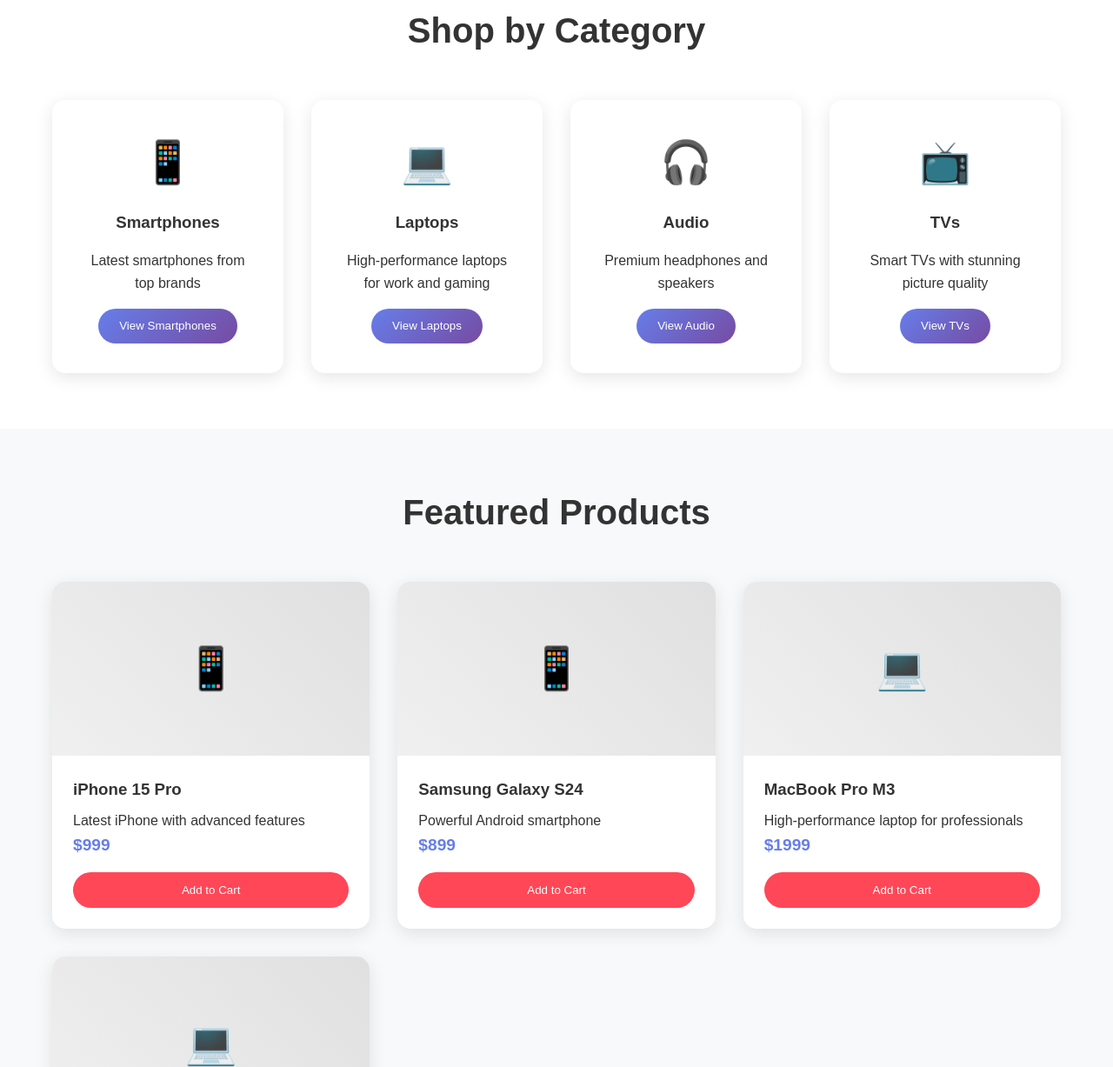
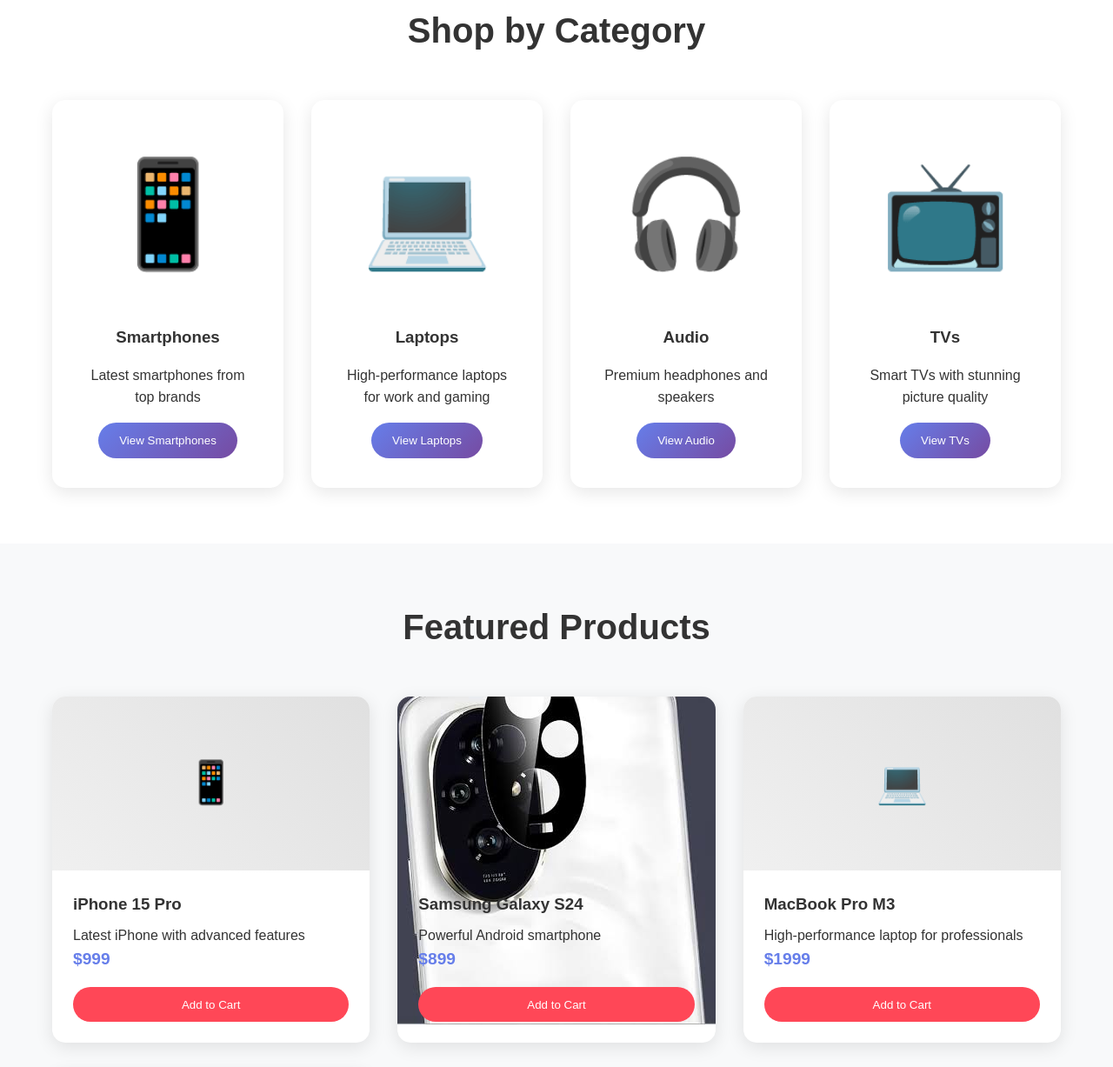
Before and after one commit to wahababdulc/TechZone, a plain HTML site: page index.html in a window 1280 px wide. Shown: the part 846-2073 px from the top of the page at 87% size. Drawn offline with Linux system fonts and the light colour scheme.

Commit message:
first commit

```diff
--- a/index.html
+++ b/index.html
@@ -29,7 +29,7 @@
                 <p>Your one-stop destination for the latest electronics</p>
 
                 <!-- ✅ my Picture Added -->
-                <img src="image/wpic2.jpeg" alt="Wahab" class="hero-img">
+                <img src="image/wpic6.jpeg" alt="Wahab" class="hero-img">
 
                 <button class="cta-button" onclick="window.location.href='products.html'">
                     Shop Now
--- a/script.js
+++ b/script.js
@@ -9,12 +9,12 @@ const products = [
         description: "Latest iPhone with advanced features"
     },
     {
-        id: 2,
-        name: "Samsung Galaxy S24",
-        price: 899,
-        category: "smartphones",
-        image: "📱",
-        description: "Powerful Android smartphone"
+         id: 2,
+    name: "Samsung Galaxy S24",
+    price: 899,
+    category: "smartphones",
+    image: "image/wpic2.jpeg",  // ✅ UPDATED LINE
+    description: "Powerful Android smartphone"
     },
     {
         id: 3,
@@ -111,6 +111,7 @@ function loadAllProducts() {
 }
 
 // Create product card HTML
+/*
 function createProductCard(product) {
     return `
         <div class="product-card" data-category="${product.category}">
@@ -125,7 +126,31 @@ function createProductCard(product) {
             </div>
         </div>
     `;
+}*/
+
+function createProductCard(product) {
+    const isEmoji = !product.image.includes('.'); // if there's no dot (.), it's probably an emoji
+
+    const imageHTML = isEmoji
+        ? `<div class="product-image" style="font-size: 3rem;">${product.image}</div>`
+        : `<div class="product-image"><img src="${product.image}" alt="${product.name}" /></div>`;
+
+    return `
+        <div class="product-card" data-category="${product.category}">
+            ${imageHTML}
+            <div class="product-info">
+                <h3>${product.name}</h3>
+                <p>${product.description}</p>
+                <div class="product-price">$${product.price}</div>
+                <button class="add-to-cart" onclick="addToCart(${product.id})">
+                    Add to Cart
+                </button>
+            </div>
+        </div>
+    `;
 }
+
+
 
 // Filter products by category (from home page)
 function filterProducts(category) {
--- a/styles.css
+++ b/styles.css
@@ -63,7 +63,10 @@ body {
     transform: translateY(-2px);
 }
 
-.home-btn {
+
+/* actuall no need*/
+
+/*.home-btn {
     background: rgba(255,255,255,0.1);
     border: 2px solid rgba(255,255,255,0.3);
 }
@@ -72,7 +75,7 @@ body {
     background: rgba(255,255,255,0.3);
     transform: translateY(-3px);
     box-shadow: 0 5px 15px rgba(0,0,0,0.2);
-}
+}*/
 
 #cart-count {
     background: #ff4757;
@@ -157,8 +160,8 @@ body {
 }
 
 .category-icon {
-    font-size: 3rem;
-    margin-bottom: 1rem;
+    font-size: 7.5rem;  /* 🔼 Increased from 3rem to 4.5rem */
+    margin-bottom: 2.02rem; /* Optional: slight spacing */
 }
 
 .category-card h3 {
@@ -221,7 +224,7 @@ body {
     display: flex;
     align-items: center;
     justify-content: center;
-    font-size: 3rem;
+    font-size: 5rem;
 }
 
 .product-info {
@@ -488,7 +491,7 @@ body {
 
 /* ✅ Wahab's Hero Section Image Style */
 .hero-img {
-    width: 480px;
+    width: 370px;
     max-height: 350px;
     height: auto;
     margin: 20px auto;
```
Also changed, not shown: image/wpic6.jpeg (added), 2 other files.
